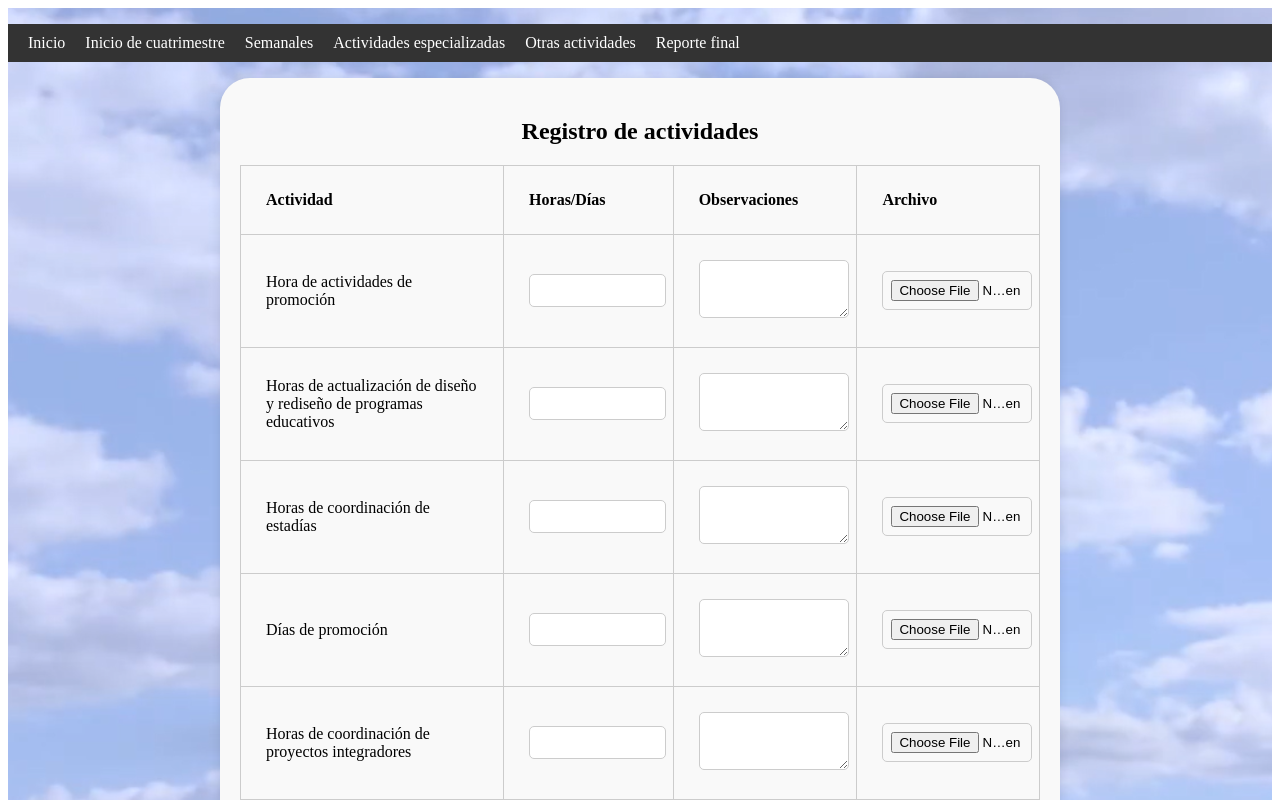
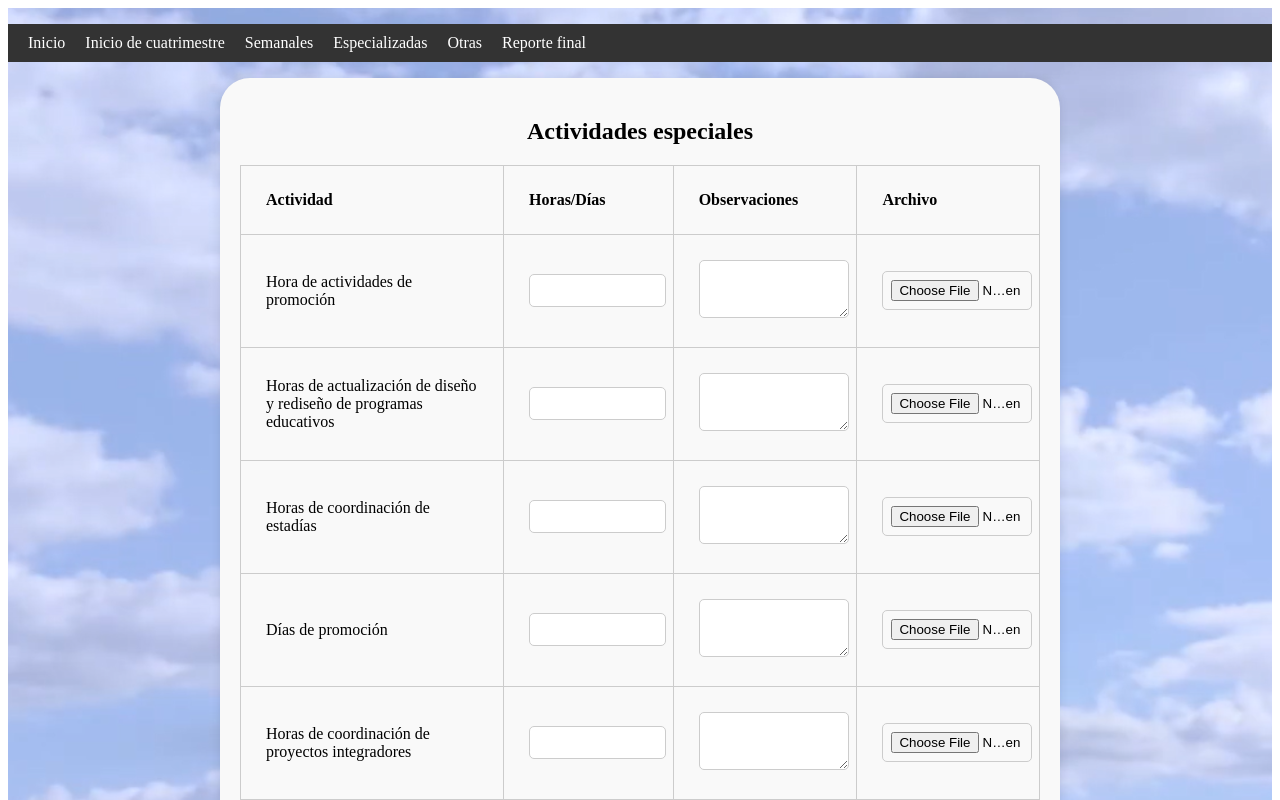
Before and after one commit to Jose88888888/informe-de-profesor, a Vue app: page /actividadesespe in a window 1280 px wide. Shown: the top 800 px of the page. Built offline with nearby package versions, Linux system fonts and the light colour scheme.

Commit message:
febrerotecero

```diff
--- a/src/App.vue
+++ b/src/App.vue
@@ -12,8 +12,8 @@ import HelloWorld from './components/HelloWorld.vue'
         <li><router-link to="/">Inicio</router-link></li>
         <li><router-link to="/horasxtrabajo">Inicio de cuatrimestre</router-link></li>
         <li><router-link to="/horasxactividad">Semanales</router-link></li>
-        <li><router-link to="/actividadesespe">Actividades especializadas</router-link></li>
-        <li><router-link to="/otrasacti">Otras actividades</router-link></li>
+        <li><router-link to="/actividadesespe">Especializadas</router-link></li>
+        <li><router-link to="/otrasacti">Otras</router-link></li>
         <li><router-link to="/reportefinal">Reporte final</router-link></li>
       </ul>
     </nav>
--- a/src/views/actividadesespe.vue
+++ b/src/views/actividadesespe.vue
@@ -1,6 +1,6 @@
 <template>
   <div class="container">
-    <h2 class="title">Registro de actividades</h2>
+    <h2 class="title">Actividades especiales</h2>
     <form @submit.prevent="submitForm" class="form">
       <table class="table">
         <thead>
--- a/src/views/horasxactividad.vue
+++ b/src/views/horasxactividad.vue
@@ -1,6 +1,6 @@
 <template>
   <div class="container">
-    <h2 class="title">Registro semanal</h2>
+    <h2 class="title">Actividades semanales</h2>
     <form @submit.prevent="submitForm" class="form">
       <table class="table">
         <thead>
--- a/src/views/otrasacti.vue
+++ b/src/views/otrasacti.vue
@@ -1,6 +1,6 @@
 <template>
   <div class="container">
-    <h2 class="title">Registro de actividades</h2>
+    <h2 class="title">Otras actividades</h2>
     <form @submit.prevent="submitForm" class="form">
       <table class="form-table">
         <thead>
```
